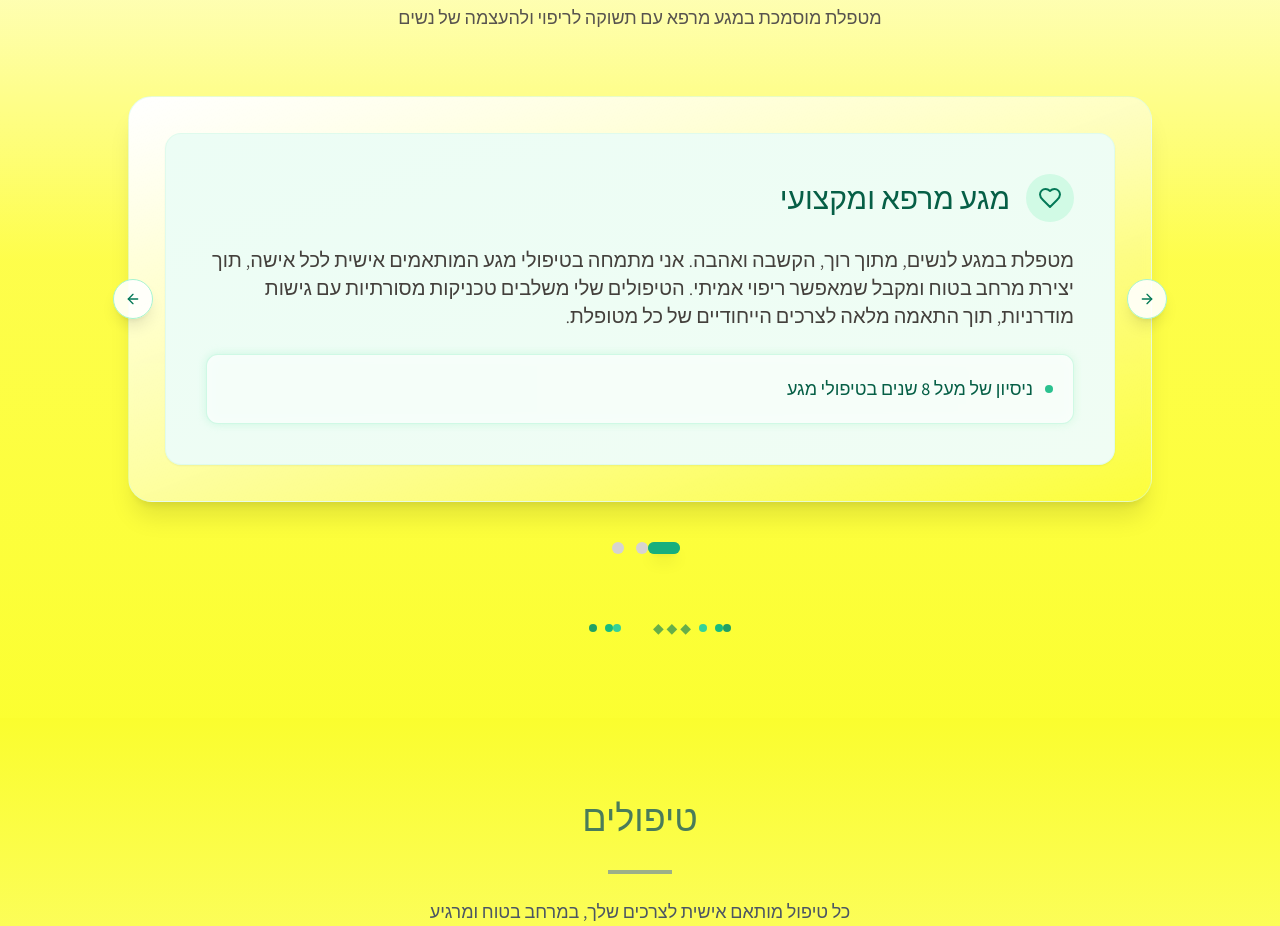
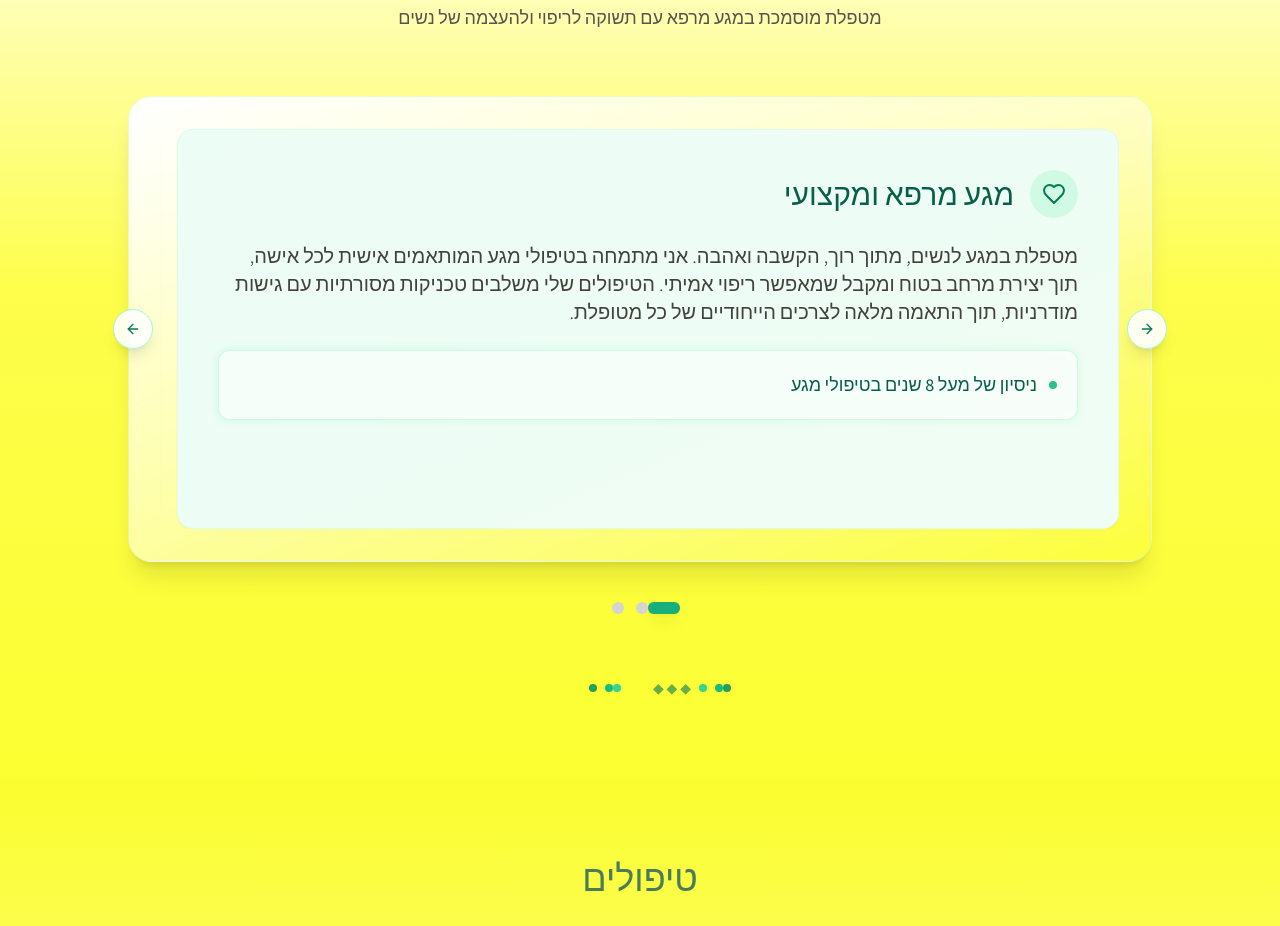
Before and after one commit to AvrahamShfaraw/yaels-healing-touch, a React (Vite) app: page / in a window 1280 px wide. Shown: the part 1000-1926 px from the top of the page. Built offline with nearby package versions, Linux system fonts and the light colour scheme.

Commit message:
Fix: Carousel content rendering issue
The AI addressed an issue where only the first carousel slide displayed content, updating the AboutSection component to ensure all items render properly.

```diff
--- a/src/components/AboutSection.tsx
+++ b/src/components/AboutSection.tsx
@@ -66,7 +66,7 @@ const AboutSection = () => {
           </div>
 
           {/* Carousel Container */}
-          <div className="relative">
+          <div className="relative w-full">
             <div className="bg-gradient-to-br from-white to-cream-50 rounded-3xl p-6 md:p-8 shadow-xl border border-emerald-100/50 backdrop-blur-sm">
               <Carousel
                 setApi={setApi}
@@ -76,16 +76,16 @@ const AboutSection = () => {
                   skipSnaps: false,
                   dragFree: false,
                 }}
-                className="w-full max-w-full"
+                className="w-full"
               >
-                <CarouselContent className="-ml-4">
+                <CarouselContent className="w-full">
                   {aboutContent.map((content, index) => {
                     console.log(`Rendering slide ${index}:`, content);
                     const IconComponent = content.icon;
                     return (
-                      <CarouselItem key={index} className="pl-4 basis-full min-w-0">
-                        <div className="p-1 w-full">
-                          <div className={`bg-gradient-to-br ${content.gradient} rounded-2xl p-6 md:p-8 lg:p-10 border border-emerald-100/50 shadow-sm transition-all duration-500 hover:shadow-md h-full w-full`}>
+                      <CarouselItem key={index} className="w-full flex-shrink-0">
+                        <div className="w-full h-full">
+                          <div className={`bg-gradient-to-br ${content.gradient} rounded-2xl p-6 md:p-8 lg:p-10 border border-emerald-100/50 shadow-sm transition-all duration-500 hover:shadow-md w-full h-full min-h-[400px]`}>
                             {/* Icon and Title */}
                             <div className="flex items-center gap-3 md:gap-4 mb-4 md:mb-6">
                               <div className="flex-shrink-0 w-10 h-10 md:w-12 md:h-12 bg-emerald-100 rounded-full flex items-center justify-center">
```
